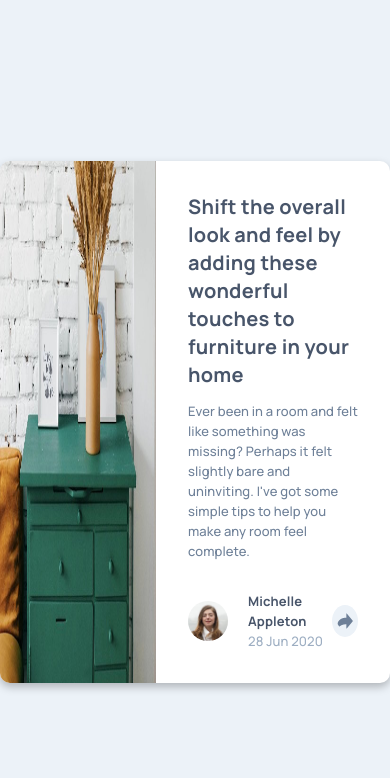
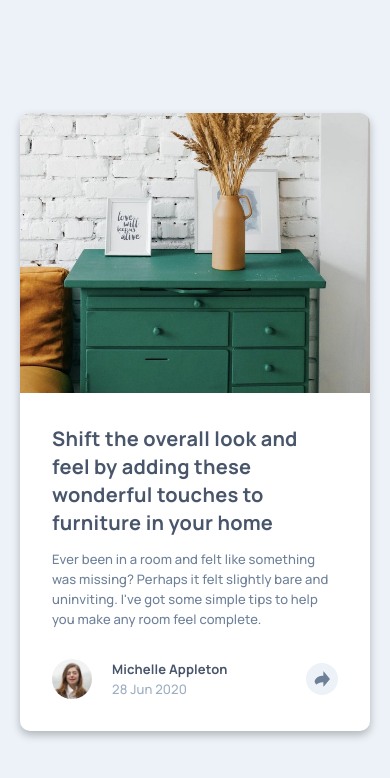
Before and after one commit to harisdev-netizen/article-preview-component, a plain HTML site: page index.html in a window 390 px wide. Drawn offline with Linux system fonts and the light colour scheme.

Commit message:
style: :lipstick: CHANGES IN CSS
minor changes in css and added media query

```diff
--- a/assets/main.css
+++ b/assets/main.css
@@ -117,3 +117,22 @@ h1 {
   height: 16px;
   margin: 0;
 }
+
+@media (max-width: 767px) {
+  body {
+    padding: 20px;
+  }
+
+  .card {
+    flex-wrap: wrap;
+    max-width: 400px;
+  }
+
+  .card-image {
+    width: 100%;
+  }
+
+  .card-content {
+    width: 100%;
+  }
+}
```
